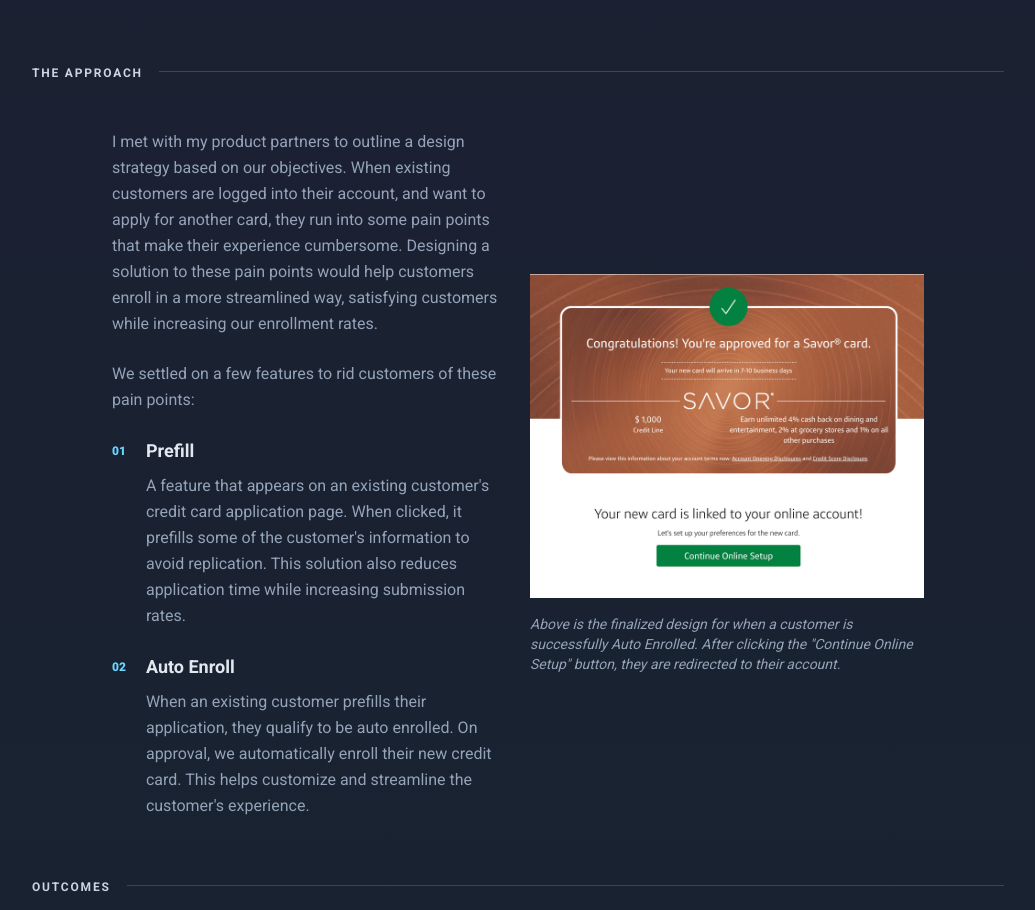
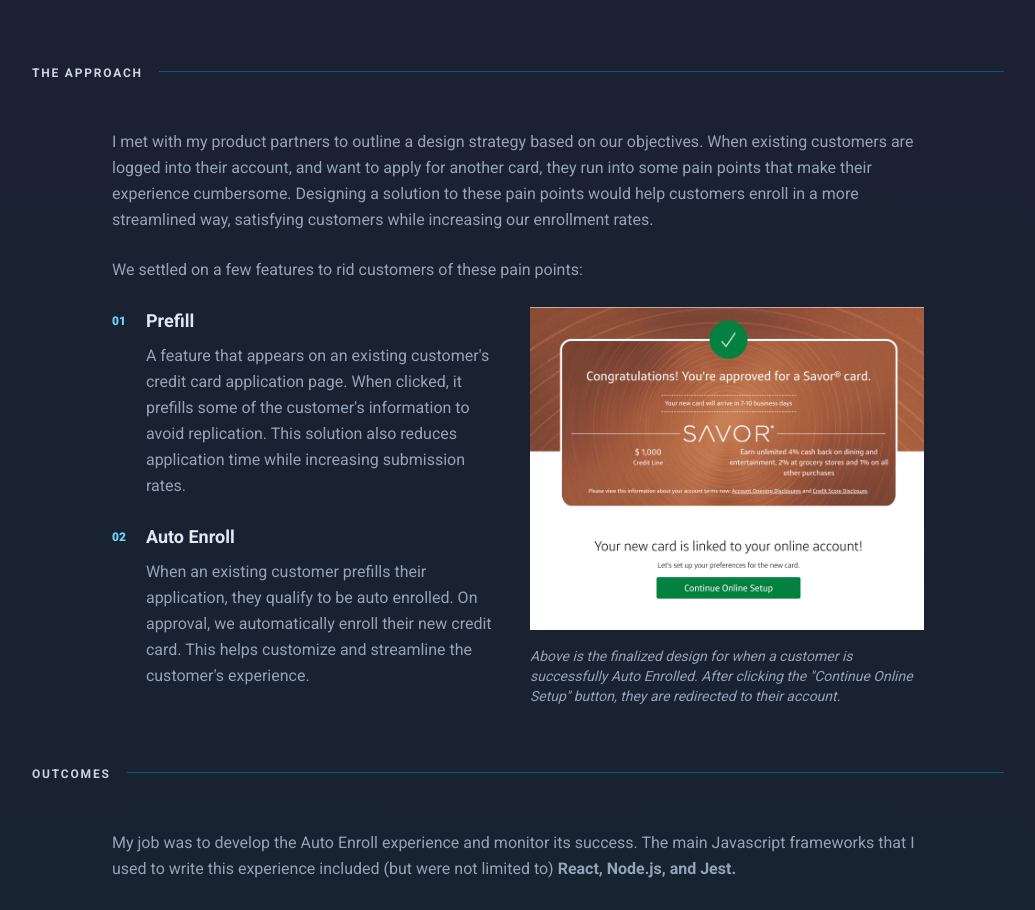
Before and after one commit to bridgetlarcher/portfolio, a Next.js app: page /portfolio/auto-enroll in a window 1280 px wide. Shown: the part 1264-2174 px from the top of the page, without its empty margins (122-1157 px from the left). Built offline with nearby package versions, Linux system fonts and the light colour scheme.

Commit message:
Fix scrolling issue

```diff
--- a/app/globals.css
+++ b/app/globals.css
@@ -6,10 +6,6 @@
   --foreground-rgb: 0, 0, 0;
   --background-start-rgb: 32, 29, 52; /* secondary-950 */
   --background-end-rgb: 19, 38, 46; /* primary-950 */
-}
-
-html {
-  scroll-behavior: smooth;
 }
 
 body {
@@ -36,11 +32,11 @@ a {
 }
 
 :focus-visible {
-  @apply outline-primary-300 outline outline-2 outline-offset-2;
+  @apply outline outline-2 outline-offset-2 outline-primary-300;
 }
 
 .power-underline {
-  @apply decoration-primary-300/20 underline decoration-2 underline-offset-2;
+  @apply underline decoration-primary-300/20 decoration-2 underline-offset-2;
 }
 
 .caption {
@@ -64,8 +60,8 @@ a {
 }
 
 .link-underline {
-  background: linear-gradient(theme("colors.primary.300"), theme("colors.primary.300")) left
-    bottom / 0% 2px no-repeat;
+  background: linear-gradient(theme("colors.primary.300"), theme("colors.primary.300")) left bottom /
+    0% 2px no-repeat;
   padding-bottom: 3px;
   text-decoration: none;
   transition:
--- a/app/portfolio/auto-enroll/page.tsx
+++ b/app/portfolio/auto-enroll/page.tsx
@@ -54,16 +54,16 @@ export default function Page() {
         </p>
       </Section>
       <Section title="The Approach" type="portfolio">
+        <p>
+          I met with my product partners to outline a design strategy based on our objectives. When
+          existing customers are logged into their account, and want to apply for another card, they
+          run into some pain points that make their experience cumbersome. Designing a solution to
+          these pain points would help customers enroll in a more streamlined way, satisfying
+          customers while increasing our enrollment rates.
+        </p>
+        <p>We settled on a few features to rid customers of these pain points:</p>
         <div className="flex flex-col-reverse gap-6 md:flex-row">
           <div className="flex flex-col gap-6 md:w-1/2">
-            <p>
-              I met with my product partners to outline a design strategy based on our objectives.
-              When existing customers are logged into their account, and want to apply for another
-              card, they run into some pain points that make their experience cumbersome. Designing
-              a solution to these pain points would help customers enroll in a more streamlined way,
-              satisfying customers while increasing our enrollment rates.
-            </p>
-            <p>We settled on a few features to rid customers of these pain points:</p>
             <Callout
               header="Prefill"
               description="A feature that appears on an existing
--- a/app/portfolio/layout.tsx
+++ b/app/portfolio/layout.tsx
@@ -4,6 +4,7 @@ import { projects } from '../../types/projects'
 import { usePathname } from 'next/navigation'
 import { Pill } from '@/components/ui/Pill'
 import { TldrSection } from '@/components/portfolio/TldrSection'
+import { scrollToTop } from '@/lib/scrollHelper'
 
 export default function PortfolioLayout({ children }: { children: React.ReactNode }) {
   const path = usePathname()
@@ -20,6 +21,7 @@ export default function PortfolioLayout({ children }: { children: React.ReactNod
       </div>
       {project?.tldr && <TldrSection tldr={project.tldr} />}
       {children}
+      {scrollToTop()}
     </main>
   )
 }
--- a/components/home/About.tsx
+++ b/components/home/About.tsx
@@ -32,7 +32,7 @@ export function About() {
         <div className="relative">
           <div
             aria-hidden="true"
-            className="bg-secondary-800 pointer-events-none absolute -left-40 bottom-10 -z-10 hidden h-[300px] w-[300px] rounded-full opacity-30 blur-3xl lg:block"
+            className="bg-secondary-800 pointer-events-none absolute -left-40 bottom-8 -z-10 hidden h-[300px] w-[300px] rounded-full opacity-30 blur-3xl lg:block"
           />
           <Card className="!bg-primary-950/90 shadow-glow z-10 w-full divide-y-2 divide-slate-700 md:w-[350px]">
             {employers.map((employer) => (
--- a/components/layout/NavLinks.tsx
+++ b/components/layout/NavLinks.tsx
@@ -1,5 +1,6 @@
 'use client'
 
+import { scrollToSection } from '@/lib/scrollHelper'
 import { usePathname } from 'next/navigation'
 
 const linkClass =
@@ -12,10 +13,10 @@ export function NavLinks() {
   if (pathname?.startsWith('/portfolio')) return null
   return (
     <>
-      <a href="#about" className={linkClass}>
+      <a href="#about" className={linkClass} onClick={(e) => scrollToSection(e, '#about')}>
         About
       </a>
-      <a href="#contact" className={linkClass}>
+      <a href="#contact" className={linkClass} onClick={(e) => scrollToSection(e, '#contact')}>
         Contact
       </a>
     </>
--- a/components/layout/ScrollToTop.tsx
+++ /dev/null
@@ -1,18 +0,0 @@
-'use client'
-import { useEffect } from 'react'
-import { usePathname } from 'next/navigation'
-
-// Next's own scroll-to-top-on-navigate logic (layout-router.js) skips resetting
-// scroll if it thinks the new page's root is already in the viewport. On a long
-// page (e.g. deep-scrolled home) navigating to a short page, the browser clamps
-// scrollTop to the new document's max before that check runs, so it looks
-// "already in view" and Next never resets it.
-export function ScrollToTop() {
-  const pathname = usePathname()
-
-  useEffect(() => {
-    window.scrollTo(0, 0)
-  }, [pathname])
-
-  return null
-}
--- a/components/portfolio/CaseStudyCard.tsx
+++ b/components/portfolio/CaseStudyCard.tsx
@@ -12,7 +12,7 @@ export function CaseStudyCard({ item }: Props) {
   return (
     <Link
       href={item.link}
-      className="border-hairline bg-surface-card hover:border-primary-300/40 hover:shadow-lift group flex flex-col overflow-hidden rounded-xl border font-normal text-slate-400 no-underline transition duration-300 ease-in-out hover:-translate-y-[3px]"
+      className="border-hairline bg-surface-card hover:shadow-lift group flex flex-col overflow-hidden rounded-xl border font-normal text-slate-400 no-underline transition duration-300 ease-in-out hover:-translate-y-[3px] hover:border-primary-300/40"
     >
       <div className="relative h-[210px] w-full">
         <Image
@@ -20,6 +20,7 @@ export function CaseStudyCard({ item }: Props) {
           alt={item.img.alt}
           fill
           className="object-cover"
+          priority
           sizes="(min-width: 768px) 50vw, 100vw"
         />
       </div>
@@ -32,7 +33,7 @@ export function CaseStudyCard({ item }: Props) {
             <Pill key={pill} text={pill} />
           ))}
         </div>
-        <span className="group-hover:text-primary-300 mt-2 inline-flex items-center gap-2 text-[13px] font-bold text-slate-300 transition duration-300 ease-in-out">
+        <span className="mt-2 inline-flex items-center gap-2 text-[13px] font-bold text-slate-300 transition duration-300 ease-in-out group-hover:text-primary-300">
           Case study <ArrowForward fontSize="inherit" aria-hidden="true" />
         </span>
       </div>
--- a/components/portfolio/FeaturedCaseStudyCard.tsx
+++ b/components/portfolio/FeaturedCaseStudyCard.tsx
@@ -16,6 +16,7 @@ export function FeaturedCaseStudyCard({ item }: Props) {
       alt={item.img.alt}
       width={640}
       height={300}
+      priority
       className="h-[300px] w-full object-cover opacity-[.85]"
     />
   )
@@ -32,7 +33,7 @@ export function FeaturedCaseStudyCard({ item }: Props) {
               <CalloutCard
                 key={stat.label}
                 size="sm"
-                className="shadow-glow border-primary-300/30 flex-1"
+                className="shadow-glow flex-1 border-primary-300/30"
                 stat={stat.stat}
                 label={stat.label}
               />
@@ -58,7 +59,7 @@ export function FeaturedCaseStudyCard({ item }: Props) {
           >
             {poster}
             <span className="absolute inset-0 flex items-center justify-center">
-              <span className="border-primary-300/40 bg-primary-950/85 text-primary-300 inline-flex items-center gap-3 rounded-full border px-5 py-3 text-sm font-bold">
+              <span className="bg-primary-950/85 inline-flex items-center gap-3 rounded-full border border-primary-300/40 px-5 py-3 text-sm font-bold text-primary-300">
                 <PlayArrow fontSize="small" aria-hidden="true" />
                 Play walkthrough
               </span>
--- /dev/null
+++ b/lib/scrollHelper.tsx
@@ -0,0 +1,23 @@
+'use client'
+
+import { usePathname } from 'next/navigation'
+import { useEffect } from 'react'
+
+export function scrollToSection(e: React.MouseEvent<HTMLAnchorElement>, hash: string) {
+  const target = document.querySelector(hash)
+  if (!target) return
+  e.preventDefault()
+  const reducedMotion = window.matchMedia('(prefers-reduced-motion: reduce)').matches
+  target.scrollIntoView({ behavior: reducedMotion ? 'auto' : 'smooth' })
+  history.pushState(null, '', hash)
+}
+
+export function scrollToTop() {
+  const pathname = usePathname()
+
+  useEffect(() => {
+    window.scrollTo(0, 0)
+  }, [pathname])
+
+  return null
+}
```
